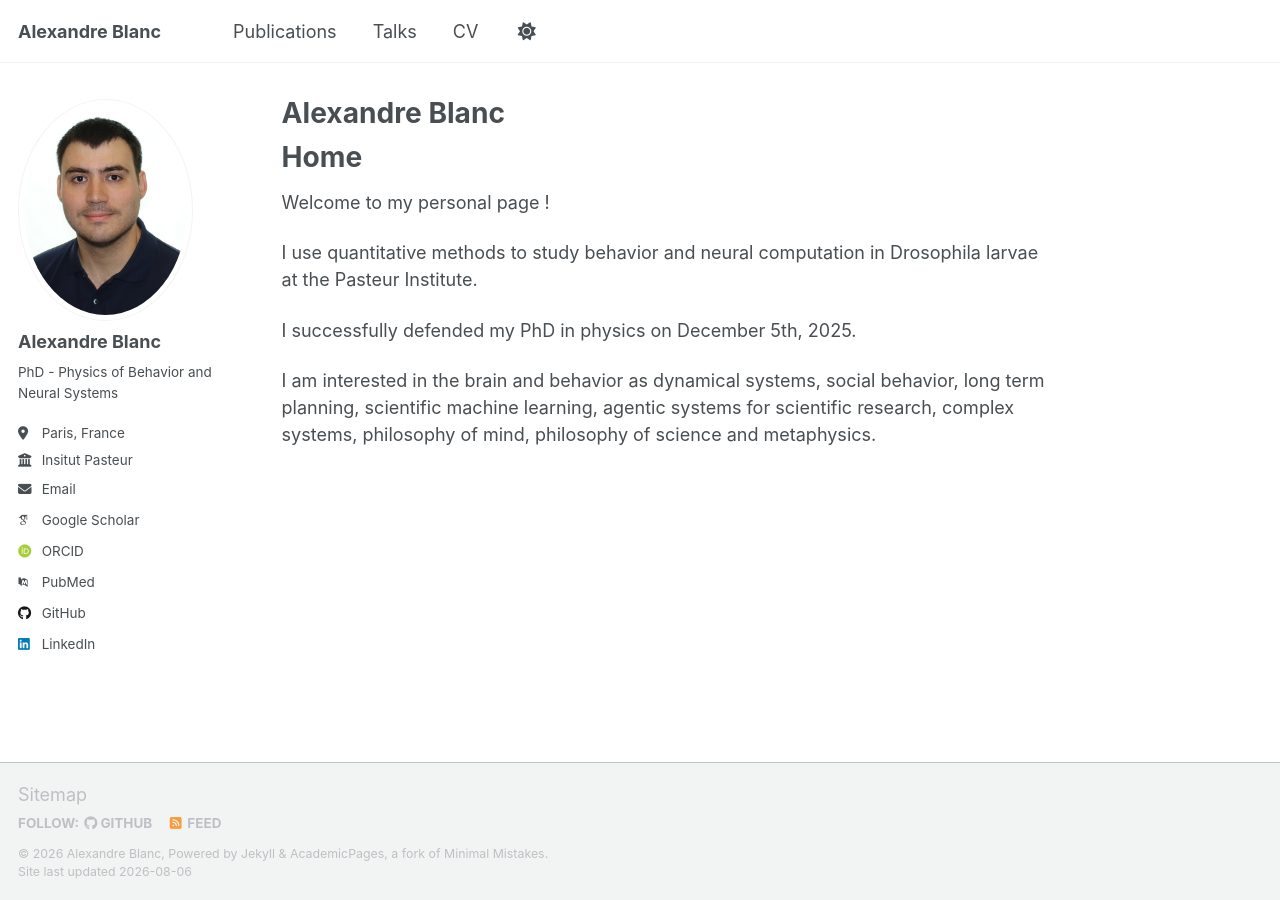
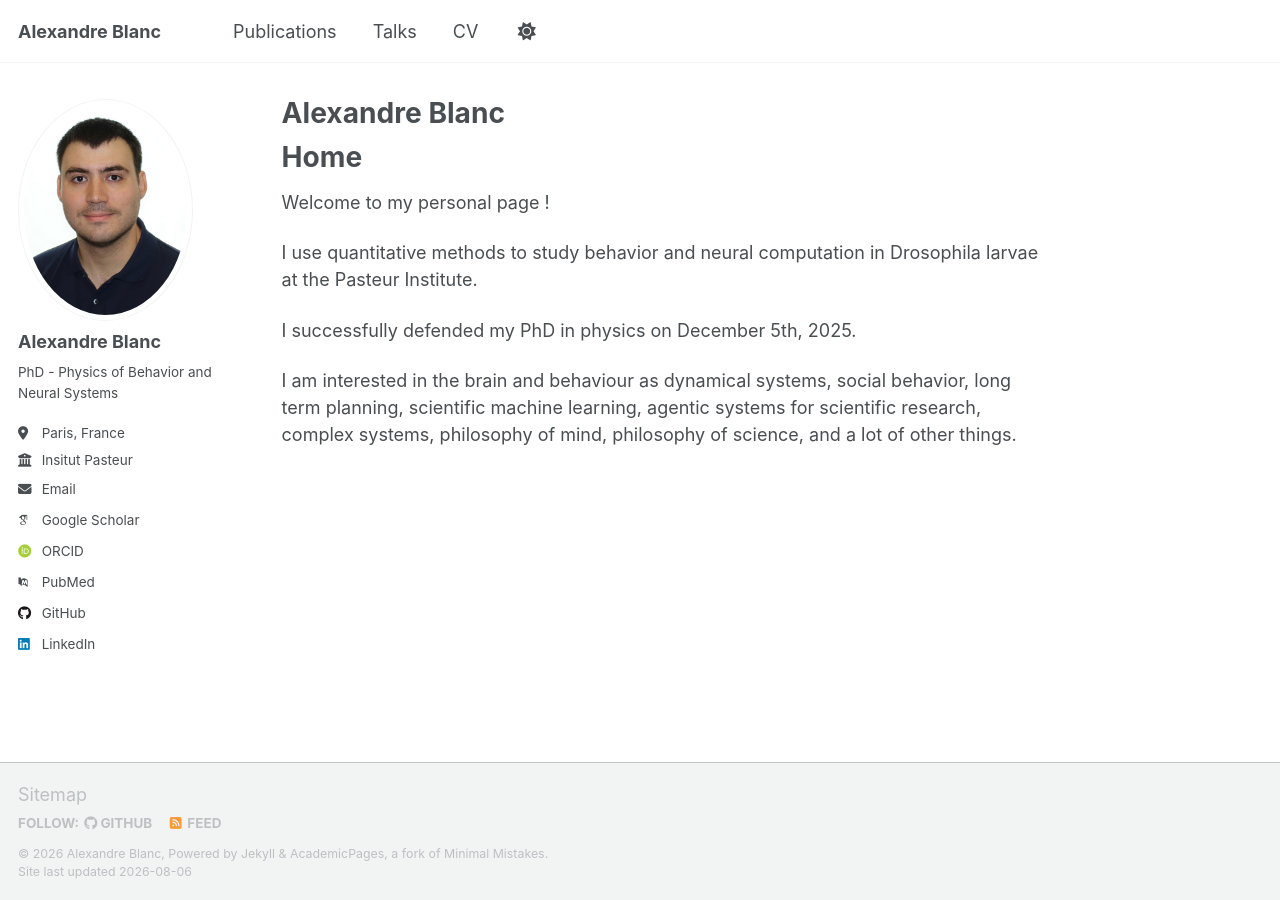
Before and after one commit to aleblanc30/aleblanc30.github.io, a Jekyll site: the page built from _pages/about.md, in a window 1280 px wide. Built offline with Jekyll 4.4.1, drawn with Linux system fonts in a browser that asks for light colours; some web fonts are replaced; a script that is not in the unit is left out.

Commit message:
Revise interests in about.md
Updated interests to include additional topics.

```diff
--- a/_pages/about.md
+++ b/_pages/about.md
@@ -15,4 +15,4 @@ I use quantitative methods to study behavior and neural computation in Drosophil
 
 I successfully defended my PhD in physics on December 5th, 2025.
 
-I am interested in the brain and behavior as dynamical systems, social behavior, long term planning, scientific machine learning, agentic systems for scientific research, complex systems, philosophy of mind, philosophy of science and metaphysics.
+I am interested in the brain and behaviour as dynamical systems, social behavior, long term planning, scientific machine learning, agentic systems for scientific research, complex systems, philosophy of mind, philosophy of science, and a lot of other things.
```
